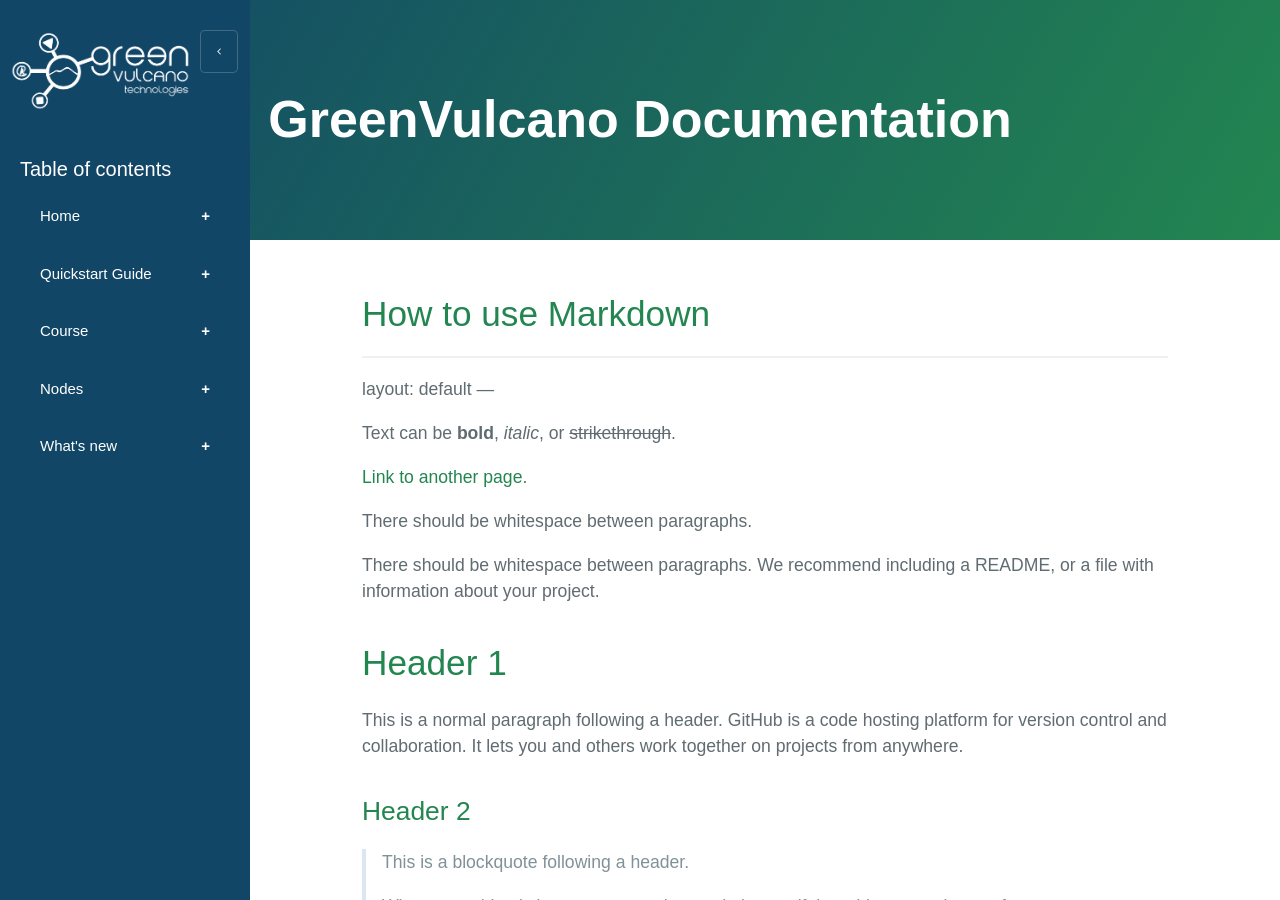
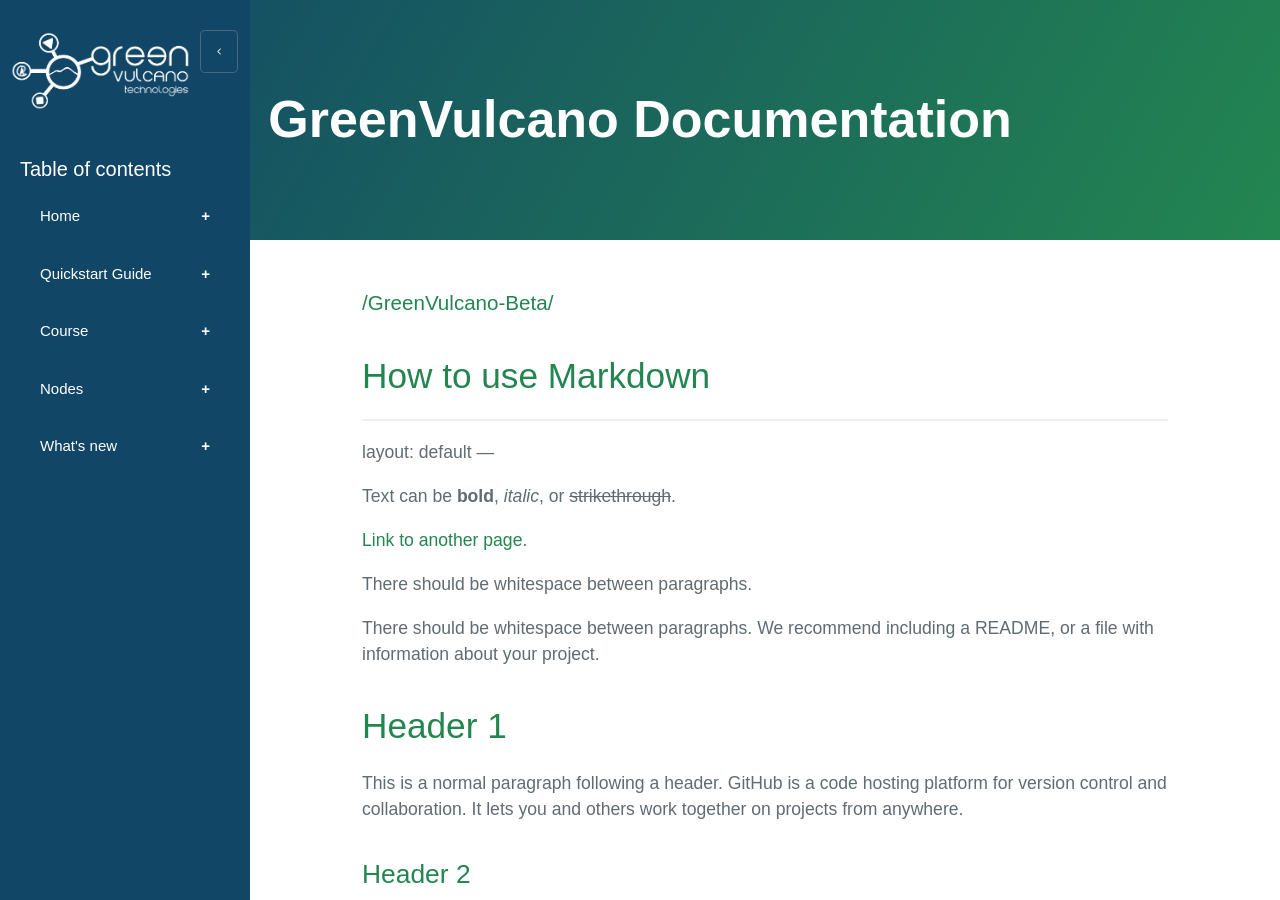
Before and after one commit to dianamw/GreenVulcano-Beta, a Jekyll site: the page built from index.md, in a window 1280 px wide and 900 px high. Built offline with Jekyll 4.4.1, drawn with Linux system fonts in a browser that asks for light colours; our own code applies the rules of GitHub Pages for plain Markdown files; the repository's description, which GitHub fills in, is left out.

Commit message:
Update body.html

```diff
--- a/_includes/body.html
+++ b/_includes/body.html
@@ -67,6 +67,7 @@
 
 	<!-- Here starts the Main -->
     <div id="main">
+	    <h3 id="path"></h3>
       {{ content }}
 	<!-- Here ends the Main -->
 </body>
```
